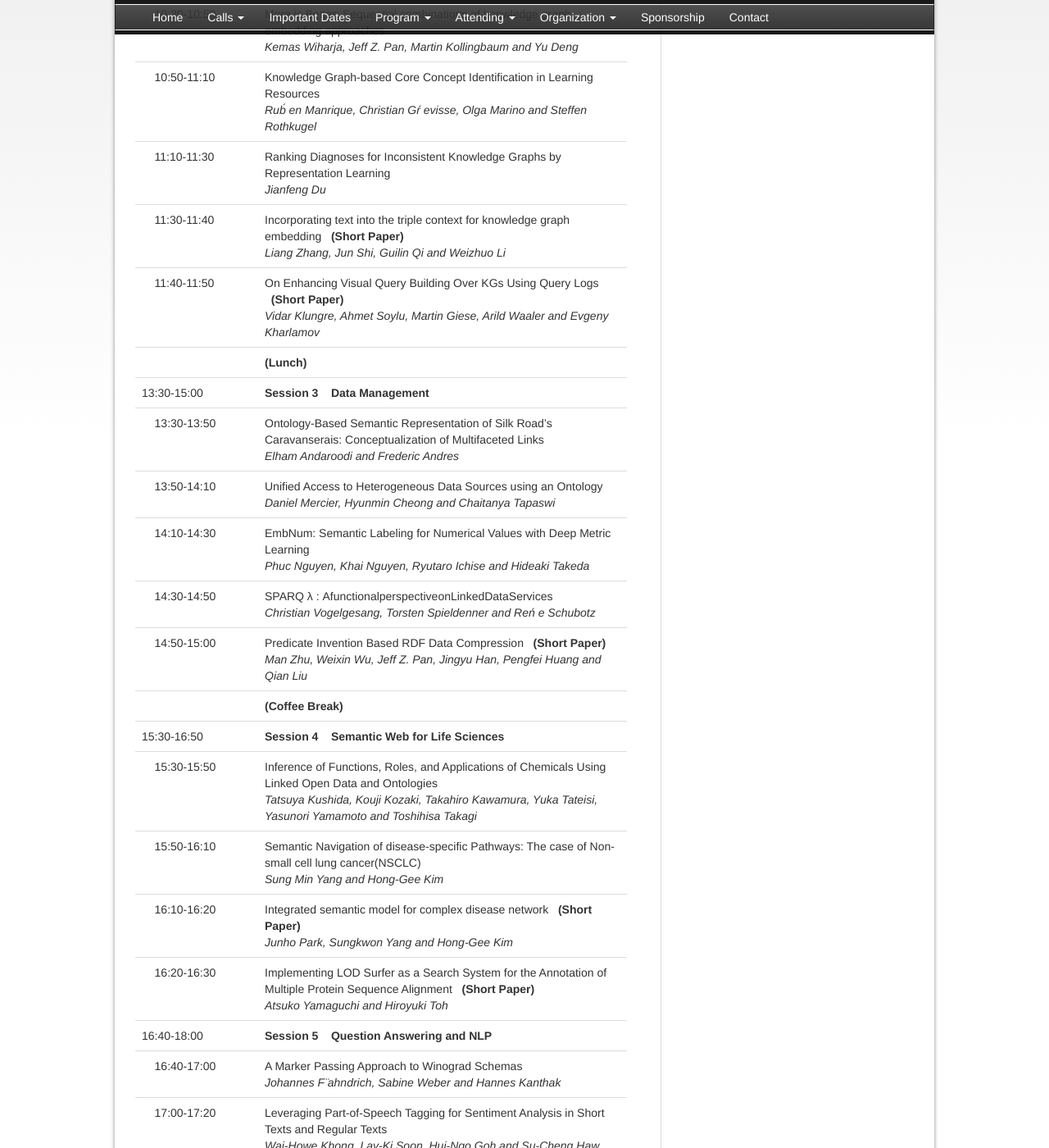
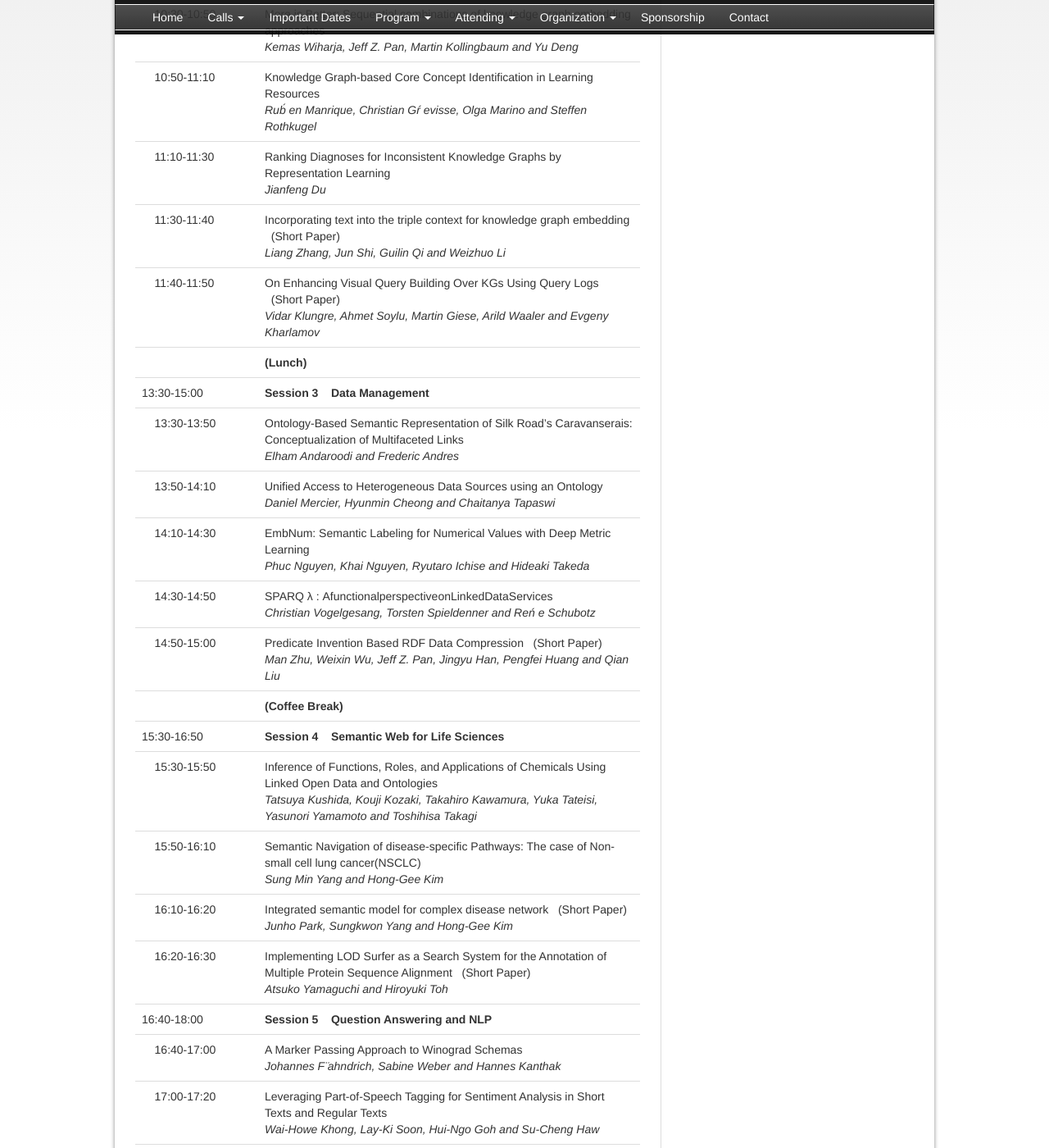
Before and after one commit to IJCKGconference/JIST2018, a Jekyll site: the page built from pages/program.html, in a window 1280 px wide and 1400 px high, scrolled down 1389 px. Shown: the whole window at 82% size. Built offline with Jekyll 4.4.1, drawn with Linux system fonts in a browser that asks for light colours; comment, search, counter and statistics services are not loaded; some of the changed text lies outside the part shown.

Commit message:
"fix program.html"

```diff
--- a/pages/program.html
+++ b/pages/program.html
@@ -11,7 +11,7 @@
 <table class="table table-hover">
   <thead>
     <tr>
-      <th style="width:150px;font-size:20px;" colspan="2" align="left">Nov. 26, Mon：DAY 1</th>
+      <th style="width:150px;font-size:20px;" colspan="2" align="left" class="active">Nov. 26, Mon：DAY 1</th>
     </tr>
   </thead>
   <tbody>
@@ -86,8 +86,7 @@
 <table class="table table-hover">
  <thead>
    <tr>
-     <th style="width:150px;font-size:20px;" colspan="2" align="left">Nov. 27, Tue：DAY 2</th>
-     <th  class="active"></th>
+     <th style="width:150px;font-size:20px;" colspan="2" align="left" class="active">Nov. 27, Tue：DAY 2</th>
    </tr>
  </thead>
  <tbody>
@@ -126,12 +125,12 @@
     <tr>
       <td>&nbsp;&nbsp;&nbsp;&nbsp;11:30-11:40</td>
       <td>Incorporating text into the triple context for knowledge graph
-embedding &nbsp;&nbsp;<b>(Short Paper)</b><br>
+embedding &nbsp;&nbsp;(Short&nbsp;Paper)<br>
 <i>Liang Zhang, Jun Shi, Guilin Qi and Weizhuo Li</i></td>
     </tr>
     <tr>
       <td>&nbsp;&nbsp;&nbsp;&nbsp;11:40-11:50</td>
-      <td>On Enhancing Visual Query Building Over KGs Using Query Logs &nbsp;&nbsp;<b>(Short Paper)</b><br>
+      <td>On Enhancing Visual Query Building Over KGs Using Query Logs &nbsp;&nbsp;(Short&nbsp;Paper)<br>
 <i>Vidar Klungre, Ahmet Soylu, Martin Giese, Arild Waaler and
 Evgeny Kharlamov</i></td>
     </tr>
@@ -168,7 +167,7 @@
     </tr>
     <tr>
       <td>&nbsp;&nbsp;&nbsp;&nbsp;14:50-15:00</td>
-      <td>Predicate Invention Based RDF Data Compression &nbsp;&nbsp;<b>(Short Paper)</b><br>
+      <td>Predicate Invention Based RDF Data Compression &nbsp;&nbsp;(Short&nbsp;Paper)<br>
 <i>Man Zhu, Weixin Wu, Jeff Z. Pan, Jingyu Han, Pengfei Huang and
 Qian Liu</i></td>
     </tr>
@@ -195,13 +194,13 @@
     </tr>
     <tr>
       <td>&nbsp;&nbsp;&nbsp;&nbsp;16:10-16:20 </td>
-      <td>Integrated semantic model for complex disease network &nbsp;&nbsp;<b>(Short Paper)</b><br>
+      <td>Integrated semantic model for complex disease network &nbsp;&nbsp;(Short&nbsp;Paper)<br>
 <i>Junho Park, Sungkwon Yang and Hong-Gee Kim</i></td>
     </tr>
     <tr>
       <td>&nbsp;&nbsp;&nbsp;&nbsp;16:20-16:30 </td>
       <td>Implementing LOD Surfer as a Search System for the Annotation
-of Multiple Protein Sequence Alignment &nbsp;&nbsp;<b>(Short Paper)</b><br>
+of Multiple Protein Sequence Alignment &nbsp;&nbsp;(Short&nbsp;Paper)<br>
 <i>Atsuko Yamaguchi and Hiroyuki Toh</i></td>
     </tr>
     <tr>
@@ -247,7 +246,7 @@
  <table class="table table-hover">
   <thead>
     <tr>
-      <th style="width:150px;font-size:20px;" colspan="2" align="left">Nov. 28, Wed：DAY 3</th>
+      <th style="width:150px;font-size:20px;" colspan="2" align="left" class="active">Nov. 28, Wed：DAY 3</th>
     </tr>
   </thead>
   <tbody>
@@ -286,7 +285,7 @@
     </tr>
     <tr>
       <td>&nbsp;&nbsp;&nbsp;&nbsp;11:30-11:40</td>
-      <td>Making Complex Ontologies End User Accessible via Ontology&nbsp;&nbsp;<b>(Short Paper)</b><br>
+      <td>Making Complex Ontologies End User Accessible via Ontology&nbsp;&nbsp;(Short&nbsp;Paper)<br>
 <i>Ahmet Soylu and Evgeny Kharlamov</i></td>
     </tr>
     <tr>
```
